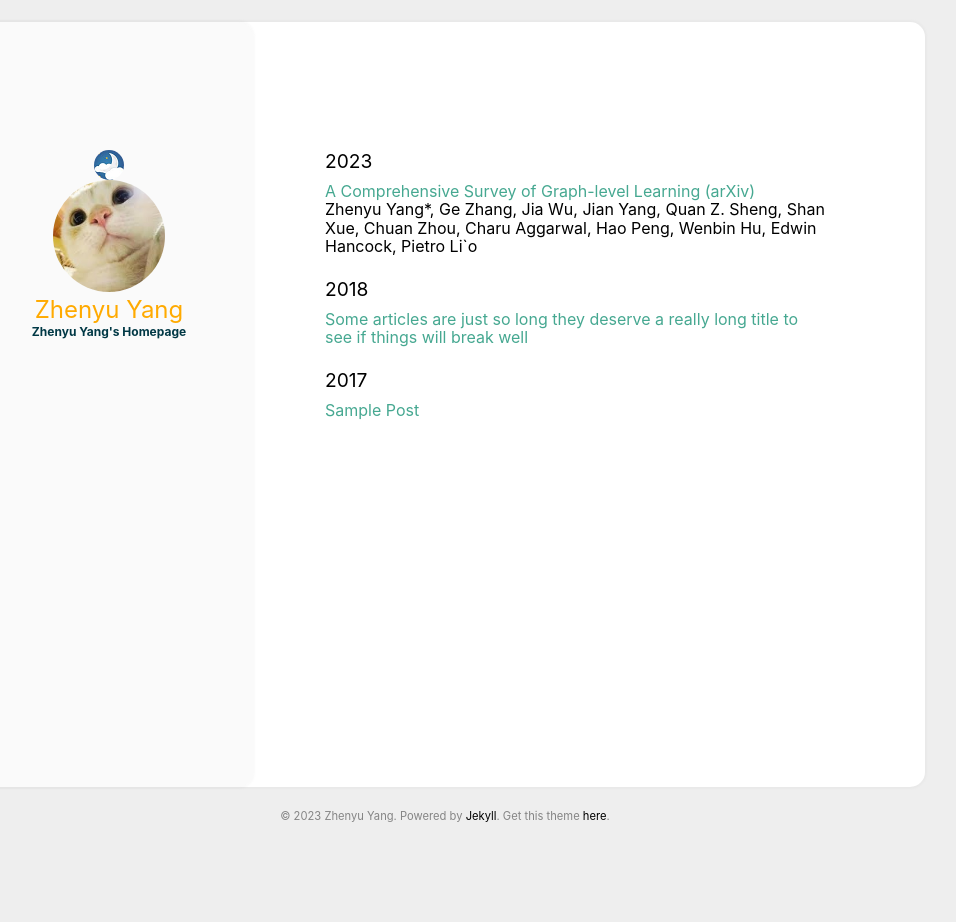
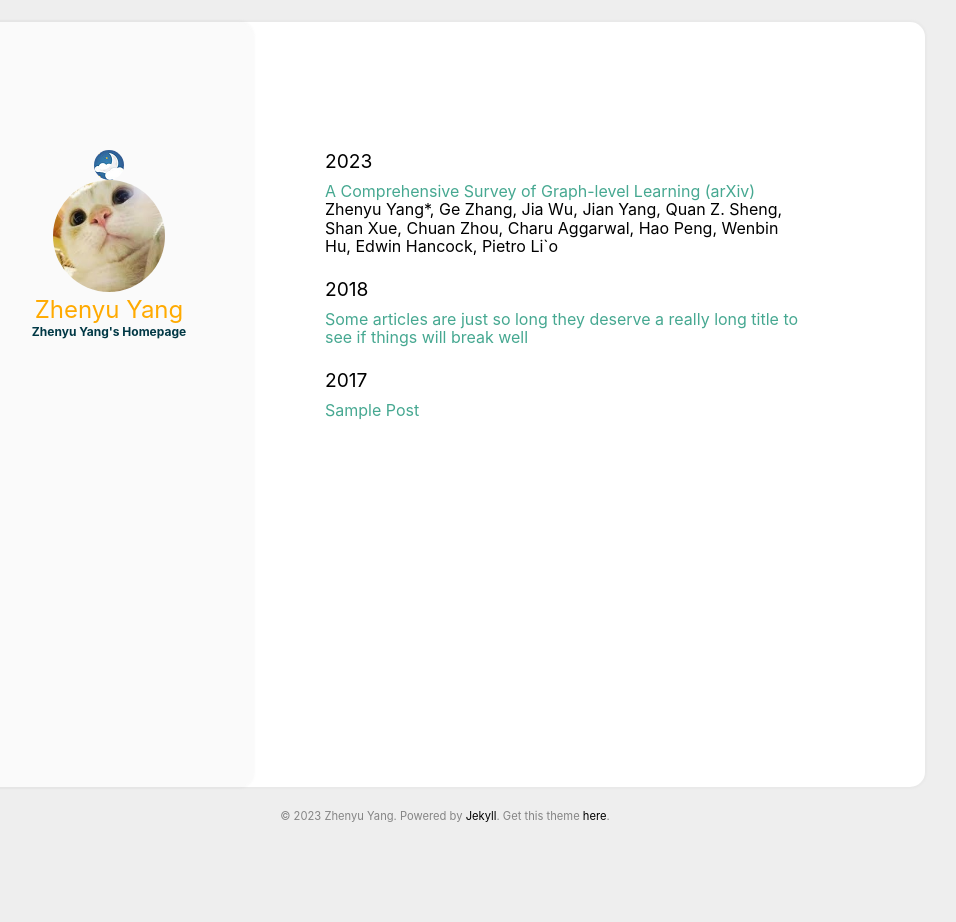
Before and after one commit to ZhenyuYangMQ/ZhenyuYangMQ.github.io, a Jekyll site: the page built from index.html, in a window 1280 px wide. Shown: the whole page, without its empty margins (195-1151 px from the left). Built offline with Jekyll 4.4.1, drawn with Linux system fonts in a browser that asks for light colours.

Commit message:
Update main.scss

```diff
--- a/assets/css/main.scss
+++ b/assets/css/main.scss
@@ -264,7 +264,7 @@ img {
 .archive_title {
     word-wrap: normal;
     @include breakpoint(medium) {
-        max-width: 85%;
+        max-width: 80%;
     }
 }
 
```
